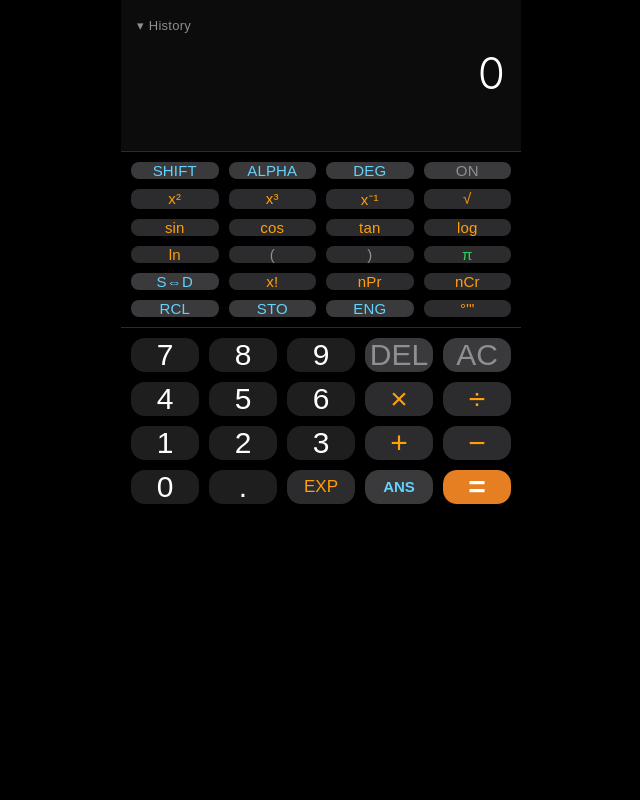
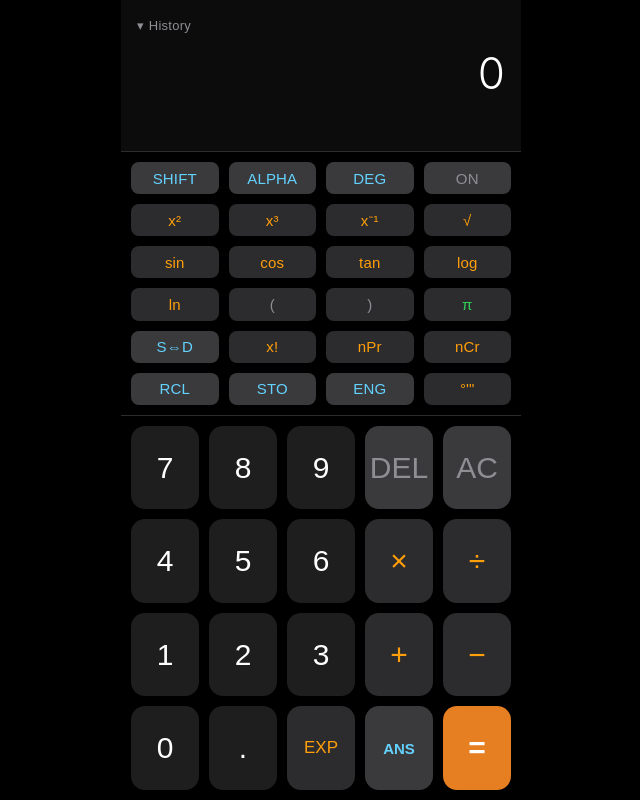
Before and after one commit to MarQQin/Calc, a plain HTML site: page index.html in a window 1280 px wide. Shown: the whole page, without its empty margins (319-959 px from the left). Drawn offline with Linux system fonts and the light colour scheme.

Commit message:
fixed vertical button layout

```diff
--- a/app.js
+++ b/app.js
@@ -391,6 +391,7 @@ function renderGrid(containerEl, rows) {
   containerEl.innerHTML = '';
   const cols = Math.max(...rows.map((row) => row.length));
   containerEl.style.setProperty('--cols', cols);
+  containerEl.style.setProperty('--rows', rows.length);
   for (const row of rows) {
     for (const btn of row) {
       const el = document.createElement('button');
--- a/style.css
+++ b/style.css
@@ -32,8 +32,6 @@
   --display-pad:    16px;
   --radius-btn:     14px;
 
-  /* Sizing — clamp keeps buttons comfortable on any screen */
-  --btn-min-h: clamp(56px, 13vw, 76px);
 }
 
 /* ── Layout shell ────────────────────────────────────────── */
@@ -51,6 +49,14 @@ body {
   flex-direction: column;
   height: 100dvh;           /* dynamic viewport — handles mobile browser chrome */
   padding-bottom: env(safe-area-inset-bottom, 0px);
+  overflow: hidden;
+}
+
+#app {
+  display: flex;
+  flex-direction: column;
+  flex: 1 1 0;
+  min-height: 0;
   overflow: hidden;
 }
 
@@ -191,6 +197,7 @@ body {
 .keypad {
   display: grid;
   grid-template-columns: repeat(var(--cols, 4), 1fr);
+  grid-template-rows: repeat(var(--rows, 4), 1fr);
   gap: var(--gap);
   padding: var(--gap);
   align-content: stretch;
@@ -221,6 +228,7 @@ body {
   color: var(--clr-text);
   touch-action: manipulation;   /* eliminates 300 ms tap delay */
   transition: filter 0.08s, transform 0.07s;
+  height: 100%;
 }
 
 /* Smaller font + tighter radius for the top scientific panel */
```
